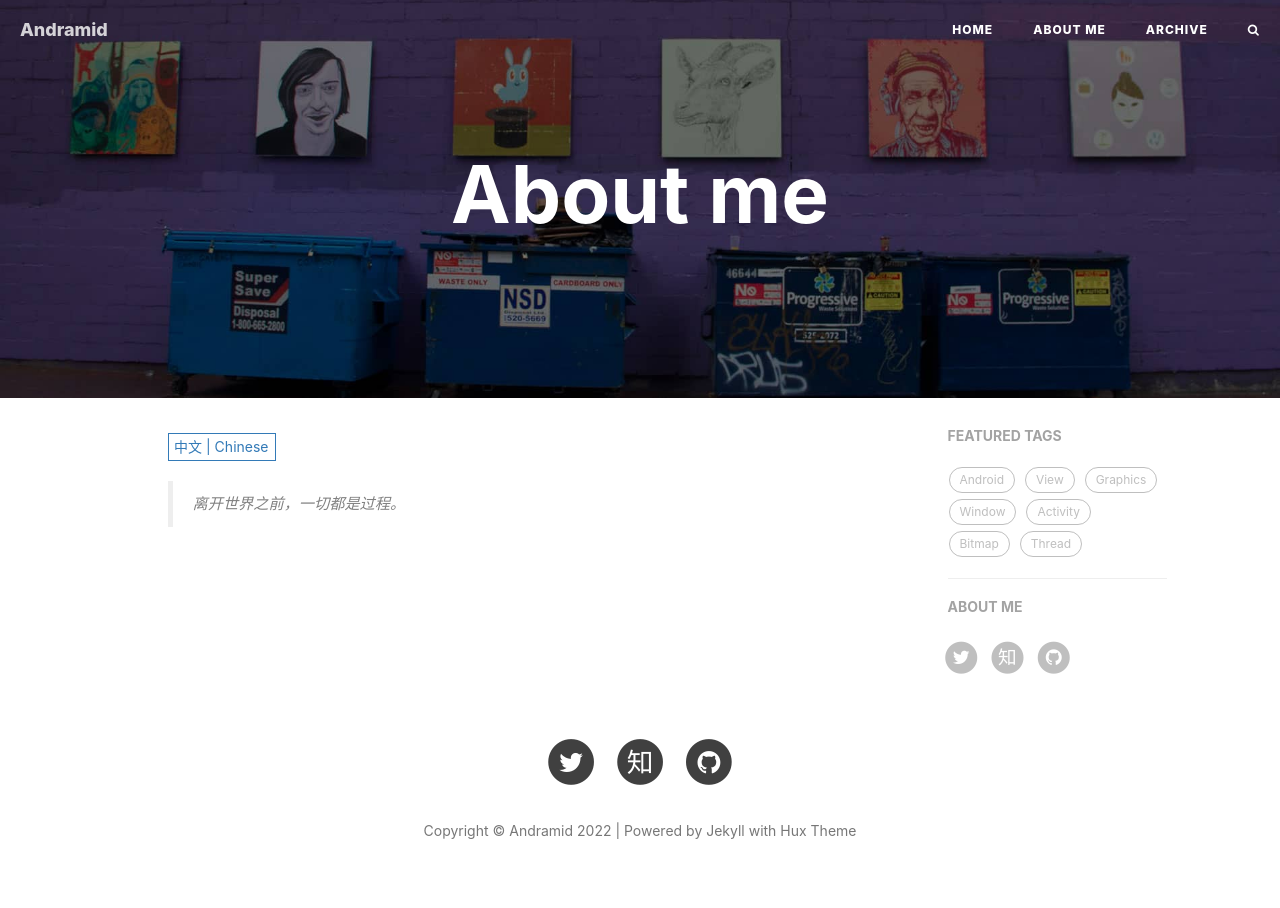
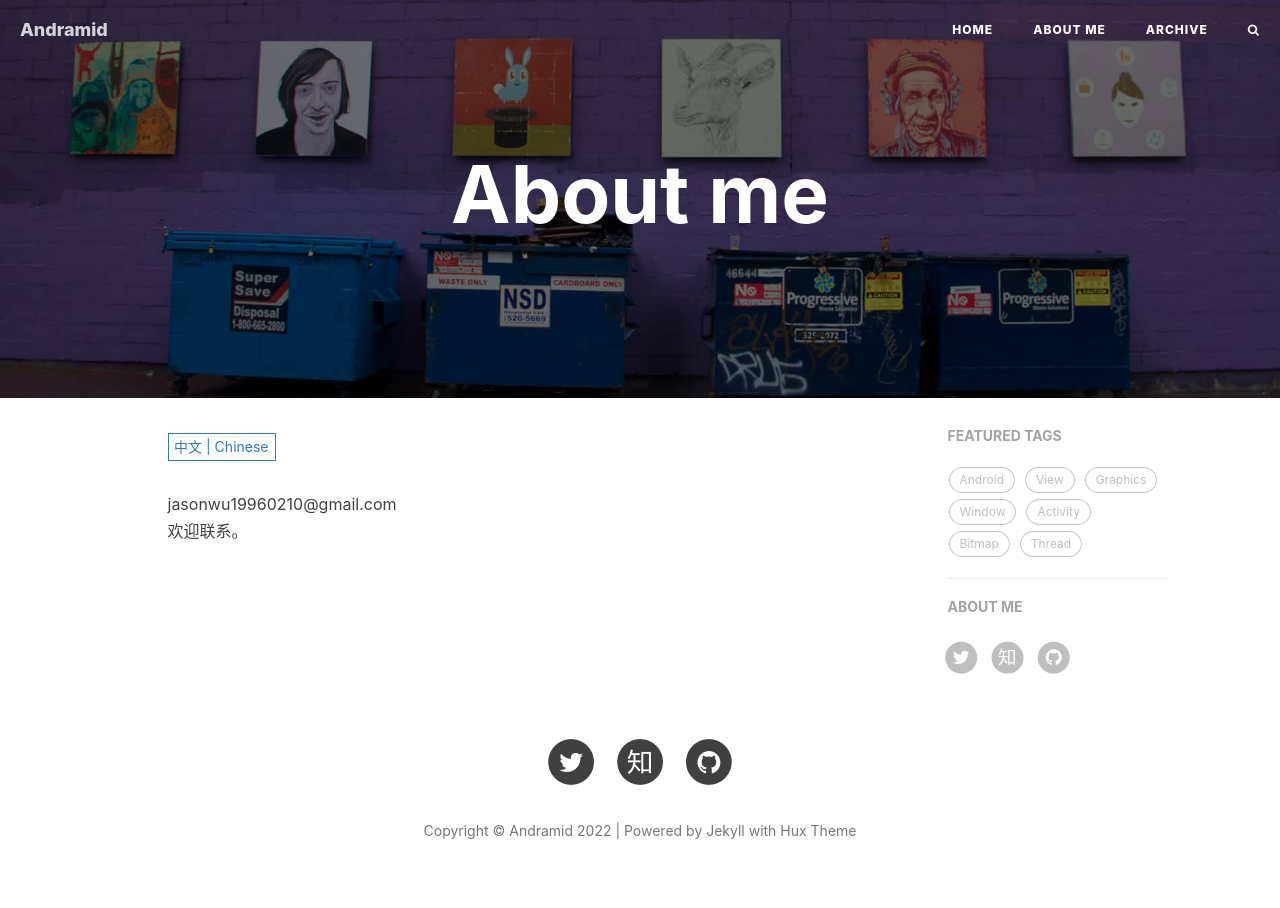
Before and after one commit to JasonWu1111/jasonwu1111.github.io, a Jekyll site: the page built from about.html, in a window 1280 px wide. Built offline with Jekyll 4.4.1, drawn with Linux system fonts in a browser that asks for light colours; nearby versions of some CDN libraries; comment, search, counter and statistics services are not loaded.

```diff
--- a/_includes/about/en.md
+++ b/_includes/about/en.md
@@ -1 +1 @@
-> Your time is limited, so don’t waste it living someone else’s life.
+Email: jasonwu19960210@gmail.com<br>Welcome.
--- a/_includes/about/zh.md
+++ b/_includes/about/zh.md
@@ -1 +1 @@
-> 离开世界之前，一切都是过程。
+jasonwu19960210@gmail.com<br>欢迎联系。
```
Also changed, not shown: _posts/2020-10-10-system-services.md (+1 -0 lines), _posts/2021-06-07-thread-message-java.md (+0 -2 lines).
